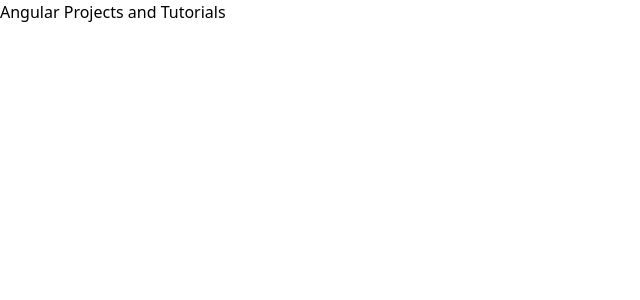
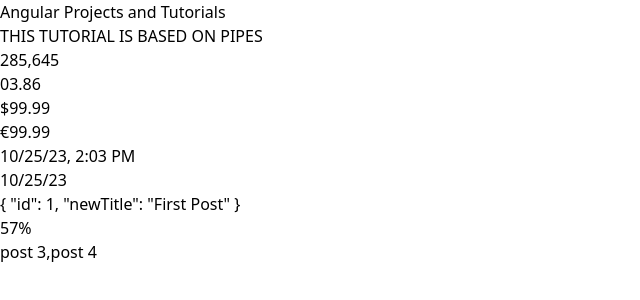
Before and after one commit to remHub/learning-ang, an Angular app: page / in a window 1280 px wide. Shown: the top 300 px of the page, without its empty margins (0-640 px from the left). Built offline with nearby package versions, Linux system fonts and the light colour scheme.

Commit message:
Built in pipes

```diff
--- a/src/app/app.component.html
+++ b/src/app/app.component.html
@@ -11,7 +11,7 @@
   <!-- Body container using flex-grow to extend body to rest of page. -->
   <div class="flex-grow">
 
-
+    <app-pipes></app-pipes>
 
   </div>
 </div>
--- a/src/app/app.module.ts
+++ b/src/app/app.module.ts
@@ -2,10 +2,12 @@
 import { BrowserModule } from '@angular/platform-browser';
 
 import { AppComponent } from './app.component';
+import { PipesComponent } from './pipes/pipes.component';
 
 @NgModule({
   declarations: [
-    AppComponent
+    AppComponent,
+    PipesComponent
   ],
   imports: [
     BrowserModule
--- /dev/null
+++ b/src/app/pipes/pipes.component.html
@@ -0,0 +1,33 @@
+<div class="flex flex-col items-center">
+  <h1 class="font-thin text-3xl">{{ tutorial | uppercase }}</h1>
+
+  <h1 class="font-thin text-3xl">{{ count | number }}</h1>
+
+  <!-- digitCount.minDigitCount-maxDigitCount -->
+  <!-- numbers alway get rounded -->
+  <h1 class="font-thin text-3xl">{{ decValue | number : "2.2-2" }}</h1>
+
+  <!-- U.S. currency -->
+  <h1 class="font-thin text-3xl">{{ price | currency : "USD" }}</h1>
+
+  <!-- Euro currency -->
+  <h1 class="font-thin text-3xl">{{ price | currency : "EUR" }}</h1>
+
+  <!-- date and time -->
+  <h1 class="font-thin text-3xl">{{ today | date : "short" }}</h1>
+
+  <!-- just date -->
+  <h1 class="font-thin text-3xl">{{ today | date : "shortDate" }}</h1>
+
+  <!-- JSON -->
+  <h1 class="font-thin text-3xl">{{ myObject | json }}</h1>
+
+  <!-- percentage  -->
+  <h1 class="font-thin text-3xl">{{ 0.567 | percent }}</h1>
+
+  <!-- array slice  startIndex:endIndex -->
+  <h1 class="font-thin text-3xl">{{ simpleArray | slice : 2:4 }}</h1>
+
+
+
+</div>
--- /dev/null
+++ b/src/app/pipes/pipes.component.ts
@@ -0,0 +1,30 @@
+import { Component } from '@angular/core';
+
+@Component({
+  selector: 'app-pipes',
+  templateUrl: './pipes.component.html',
+  styleUrls: ['./pipes.component.css']
+})
+export class PipesComponent {
+
+  tutorial: string = `This tutorial is based on pipes`;
+  count: number = 285645;
+  decValue: number = 3.85674;
+  price: number = 99.99;
+  today: Date = new Date();
+
+  myObject: object = {
+    id: 1,
+    newTitle: "First Post"
+  }
+
+  simpleArray: string[] = [
+    'post 1',
+    'post 2',
+    'post 3',
+    'post 4',
+    'post 5',
+    'post 6'
+  ]
+
+}
```
Also changed, not shown: src/app/pipes/pipes.component.css (added).
